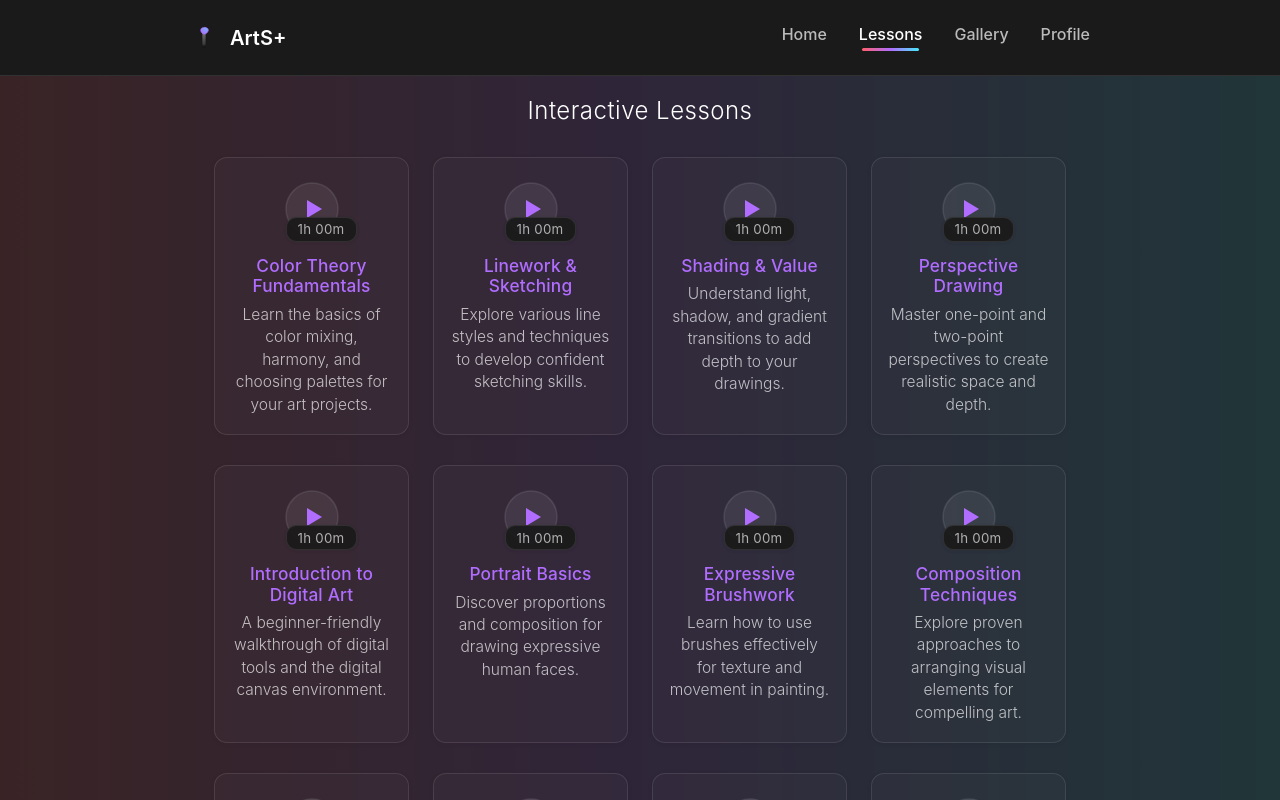
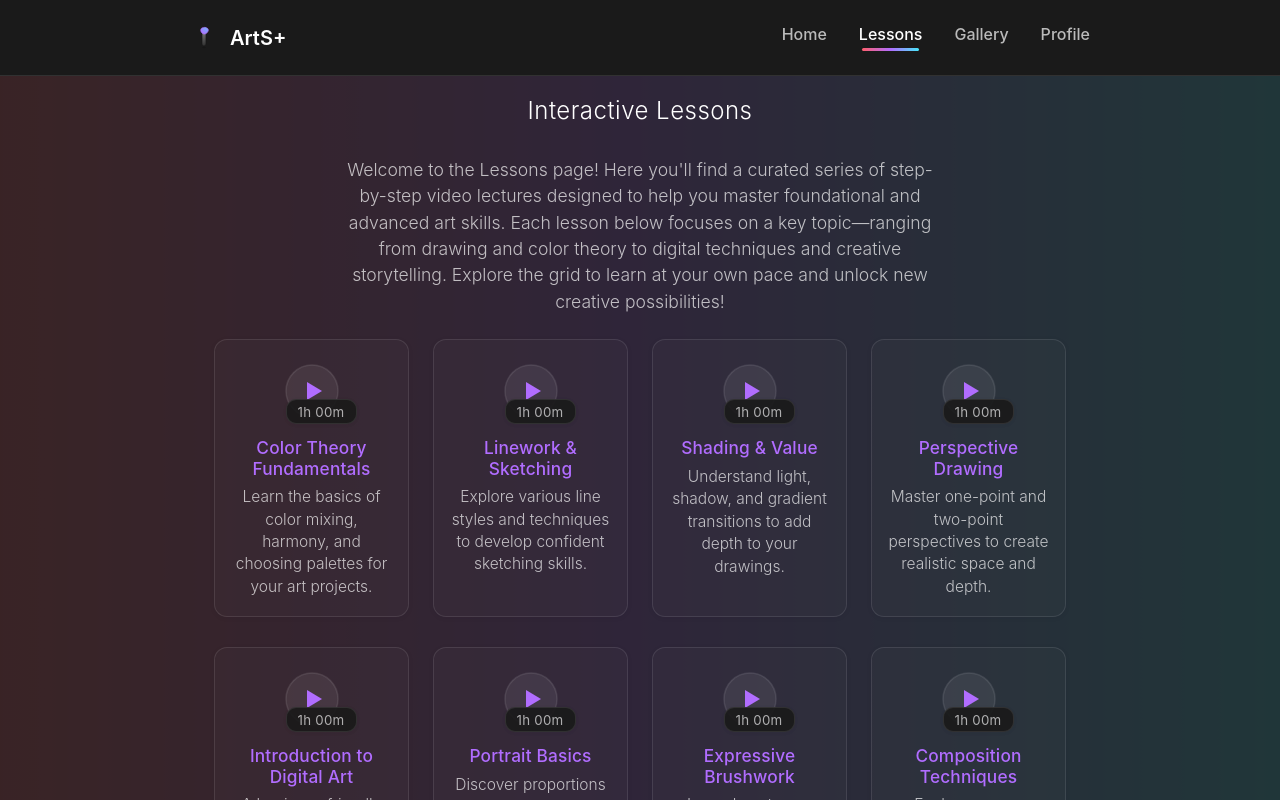
Before and after one commit to Workflow-Manager-admin/chromatic-canvas-26304-780745ac, a React (Create React App) app in the folder chromatic_canvas/: page /lessons in a window 1280 px wide. Shown: the top 800 px of the page. Built offline with nearby package versions, Linux system fonts and the light colour scheme; the HTML template or start-up script is replaced by a standard one.

Commit message:
Auto-commit: Changes as of 2025-05-30T06:53:29.673603+00:00

```diff
--- a/chromatic_canvas/src/components/InteractiveLessons.js
+++ b/chromatic_canvas/src/components/InteractiveLessons.js
@@ -95,6 +95,10 @@ export default function InteractiveLessons() {
   return (
     <section>
       <h2 className="center-heading" style={{ marginBottom: 32 }}>Interactive Lessons</h2>
+      {/* Introduction paragraph */}
+      <p className="description" style={{ textAlign: "center", margin: "0 auto 24px auto" }}>
+        Welcome to the Lessons page! Here you'll find a curated series of step-by-step video lectures designed to help you master foundational and advanced art skills. Each lesson below focuses on a key topic—ranging from drawing and color theory to digital techniques and creative storytelling. Explore the grid to learn at your own pace and unlock new creative possibilities!
+      </p>
       <div className="video-lecture-grid">
         {LECTURES.map((lecture, i) => (
           <VideoLectureCard key={i} title={lecture.title} desc={lecture.desc} />
```
Also changed, not shown: 2 other files (tests, documents, lock files or other folders).
